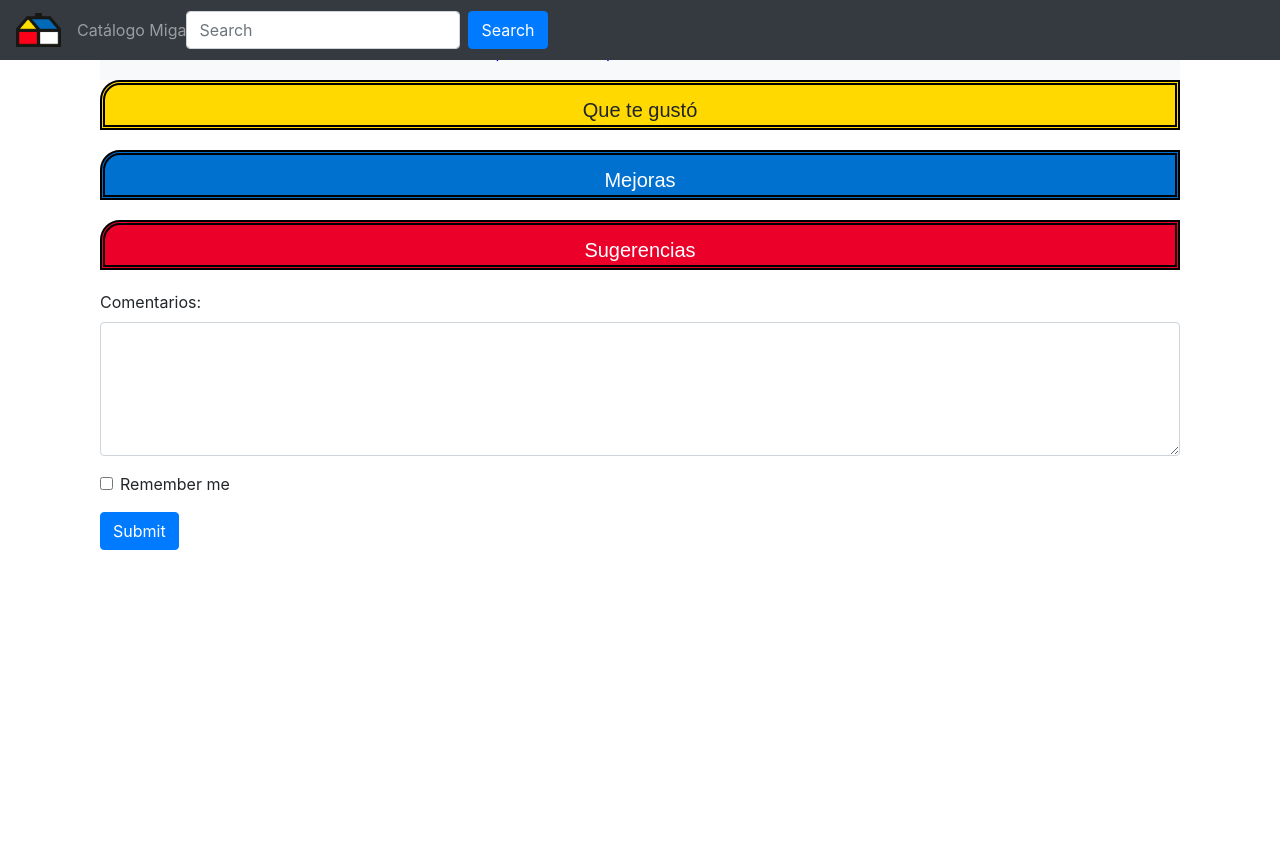
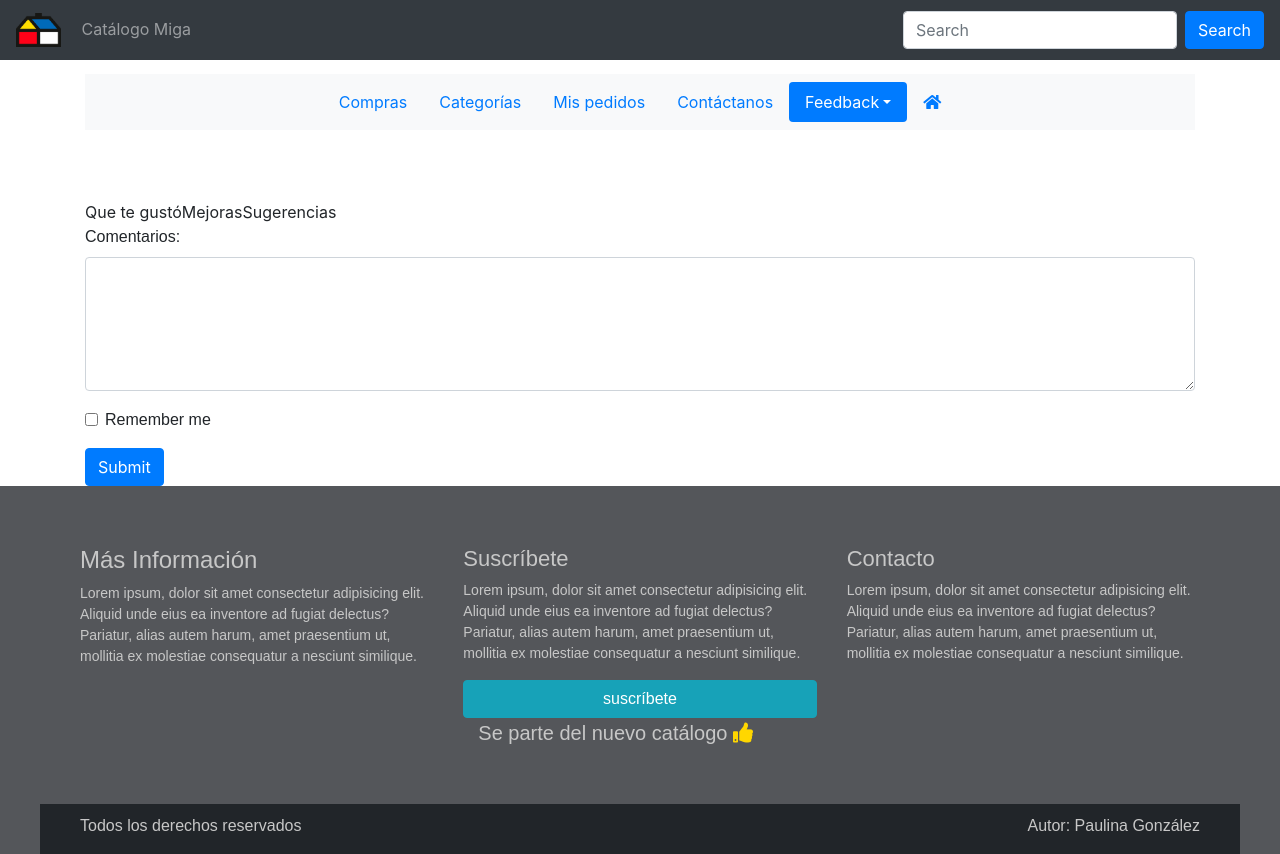
Before and after one commit to PauliGonz/Catalogo-Miga-Maquetacion-Web, a plain HTML site: page secciones/feedback.html in a window 1280 px wide. Before the commit the page ends 800 px from the top, so only its background shows below. Drawn offline with nearby package versions, Linux system fonts and the light colour scheme.

Commit message:
descartado sass anterior

```diff
--- a/css/feedback.css
+++ /dev/null
@@ -1,74 +0,0 @@
-/*LAS SIGUIENTES CLASES USAN BEM*/
-/*azul*/
-/*rojo*/
-/*amarillo*/
-.divFeedback {
-  width: 1200px;
-  height: 50px;
-  display: grid;
-  grid-template-rows: 50px;
-  grid-template-columns: 180px 180px 180px 180px 180px;
-  grid-row-gap: 10px;
-  grid-column-gap: 20px;
-  justify-content: center; }
-
-.etiqueta1, .etiqueta2, .etiqueta3 {
-  width: 100%;
-  height: 100%;
-  font-family: 'Poppins', sans-serif;
-  font-size: 20px;
-  border-radius: 20px 0px 0px 00px;
-  margin-bottom: 20px;
-  text-align: center;
-  padding-top: 10px;
-  text-decoration: none; }
-
-.tituloPrincipal {
-  font: "Poppins", sans-serif;
-  text-align: center;
-  color: #FFFFFF; }
-
-.barraFondo {
-  background-color: #0071ce;
-  width: 100%;
-  margin: 10px 20px 10px 20px;
-  padding: 20px 100px 20px 100px;
-  border: double 10px #FFFFFF; }
-
-h1 {
-  font-size: 20px;
-  color: blue; }
-
-  nav {}
-    nav ul {
-      list-style-type: none; }
-      nav ul li {
-        display: inline-block;
-        padding-left: 30px; }
-        nav ul li a {
-          color: blue;
-          text-decoration: none; }
-
-
-.etiqueta1 {
-  background-color: #ffd900;
-  border: double 5px;
-  border-color: black; }
-
-.etiqueta2 {
-  background-color: #0071ce;
-  color: #FFFFFF;
-  border: double 5px;
-  border-color: black; }
-
-.etiqueta3 {
-  background-color: #ea0029;
-  color: #FFFFFF;
-  border: double 5px;
-  border-color: black; }
-
-.mainFedback{
-  display: flex;
-  flex-direction: column;
-  flex-wrap: nowrap;
-}
--- a/css/style.css
+++ b/css/style.css
@@ -17,7 +17,6 @@
 
 nav{
 	display: flex;
-	justify-content: space-around;
 	flex-direction: row;
 
 }
@@ -186,11 +185,6 @@ nav{
 .divMainIndex{
 	position: relative;
 	padding-top: 50px;
-
-}
-
-nav.navbar{
-	background-color: rgb(0,113,206);
 }
 
 nav.navbar form{
@@ -198,6 +192,10 @@ nav.navbar form{
 	justify-content: end;
 }
 
+.menuFeedback{
+	display: flex;
+	margin-top: 70px;
+}
 
 /* -------------------------INICIO FOOTER INDEX------------------------ */
 
@@ -295,7 +293,7 @@ footer{
 	}
 }
 
-i{
+div p i {
 	color: gold;
 }
 
--- a/sass/css/feedback.css
+++ /dev/null
@@ -1,68 +0,0 @@
-/*LAS SIGUIENTES CLASES USAN BEM*/
-/*azul*/
-/*rojo*/
-/*amarillo*/
-.divFeedback {
-  width: 1200px;
-  height: 50px;
-  display: grid;
-  grid-template-rows: 50px;
-  grid-template-columns: 180px 180px 180px 180px 180px;
-  grid-row-gap: 10px;
-  grid-column-gap: 20px;
-  justify-content: center; }
-
-.etiqueta1, .etiqueta2, .etiqueta3 {
-  width: 100%;
-  height: 100%;
-  font-family: 'Poppins', sans-serif;
-  font-size: 20px;
-  border-radius: 20px 0px 0px 00px;
-  margin-bottom: 20px;
-  text-align: center;
-  padding-top: 10px;
-  text-decoration: none; }
-
-.tituloPrincipal {
-  font: "Poppins", sans-serif;
-  text-align: center;
-  color: #FFFFFF; }
-
-.barraFondo {
-  background-color: #0071ce;
-  width: 100%;
-  margin: 10px 20px 10px 20px;
-  padding: 20px 100px 20px 100px;
-  border: double 10px #FFFFFF; }
-
-h1 {
-  font-size: 20px;
-  color: blue; }
-
-nav {
-  background-color: lightyellow; }
-  nav ul {
-    list-style-type: none; }
-    nav ul li {
-      display: inline-block;
-      padding-left: 30px; }
-      nav ul li a {
-        color: blue;
-        text-decoration: none; }
-
-.etiqueta1 {
-  background-color: #ffd900;
-  border: double 5px;
-  border-color: black; }
-
-.etiqueta2 {
-  background-color: #0071ce;
-  color: #FFFFFF;
-  border: double 5px;
-  border-color: black; }
-
-.etiqueta3 {
-  background-color: #ea0029;
-  color: #FFFFFF;
-  border: double 5px;
-  border-color: black; }
--- a/sass/scss/_funciones.scss
+++ /dev/null
@@ -1,30 +0,0 @@
-%divFeedback{
-	width: 1200px;
-	height: 50px;
-
-	display: grid;
-	grid-template-rows: 50px;
-	grid-template-columns: 180px 180px 180px 180px 180px;
-	grid-row-gap: 10px;
-	grid-column-gap: 20px;
-
-	justify-content: center;
-}
-
-
-%etiquetaFeedback{
-	width: 100%;
-	height: 100%;
-	font-family: 'Poppins', sans-serif;
-	font-size: 20px;
-	border-radius: 20px 0px 0px 00px;
-	margin-bottom: 20px;
-	text-align: center;
-	padding-top: 10px;
-	text-decoration: none;
-}
-
-@mixin cambiarBorde($tipo, $color){
-	border: $tipo;
-	border-color: $color;
-}
--- a/sass/scss/_main.scss
+++ /dev/null
@@ -1,42 +0,0 @@
-
-nav{
-	background-color: lightyellow;
-	ul{
-		list-style-type: none;
-		li{
-			display: inline-block;
-			padding-left: 30px;
-
-			a{
-				color: blue;
-				text-decoration: none;
-			}
-		}
-	}
-}
-
-
-.divFeedback{
-	@extend %divFeedback;
-}
-
-
-.etiqueta1{
-	@extend %etiquetaFeedback;
-	background-color: $color-terciario;
-	@include cambiarBorde (double 5px, black);
-}
-
-.etiqueta2{
-	@extend %etiquetaFeedback;
-	background-color: $color-principal;
-	color: $color-texto-fondoazul;
-	@include cambiarBorde (double 5px, black);
-}
-
-.etiqueta3{
-	@extend %etiquetaFeedback;
-	background-color: $color-secundario;
-	color: $color-texto-fondoazul;
-	@include cambiarBorde (double 5px, black);
-}
--- a/sass/scss/_variable.scss
+++ /dev/null
@@ -1,6 +0,0 @@
-$color-principal: rgb(0,113,206); /*azul*/
-$color-secundario: rgb(234, 0, 41); /*rojo*/
-$color-terciario: rgb(255,217,0); /*amarillo*/
-$color-texto-fondoazul: #FFFFFF;
-$fuente-principal: 'Poppins', sans-serif;
-$background-color: #54565A;
--- a/sass/scss/feedback.scss
+++ /dev/null
@@ -1,6 +0,0 @@
-/*LAS SIGUIENTES CLASES USAN BEM*/
-
-@import "variable";
-@import "funciones";
-@import "header";
-@import "main";
--- a/secciones/feedback.html
+++ b/secciones/feedback.html
@@ -12,7 +12,7 @@
 		<link rel = "preconnect" href = "https://fonts.gstatic.com">
 		<link href = "https://fonts.googleapis.com/css2? family = Poppins: wght @ 200; 400 & family = Arena movediza: wght @ 500 & display = swap "rel =" stylesheet ">
 
-		<link rel="stylesheet" type="text/css" href="../css/feedback.css">
+		<link rel="stylesheet" type="text/css" href="../css/style.css">
 		<link rel="stylesheet" href="https://maxcdn.bootstrapcdn.com/bootstrap/4.5.2/css/bootstrap.min.css">
 		<link rel="stylesheet" href="https://use.fontawesome.com/releases/v5.7.0/css/all.css" integrity="sha384-lZN37f5QGtY3VHgisS14W3ExzMWZxybE1SJSEsQp9S+oqd12jhcu+A56Ebc1zFSJ" crossorigin="anonymous">
 
@@ -39,13 +39,15 @@
 	<body>
 		<header>
 			<div>
-				<nav class="navbar navbar-expand-sm bg-dark navbar-dark fixed-top">
-					<a class="navbar-brand" href="#">
-						<img src="../Imagenes/casita sodimac.png" alt="logo" style="width:45px;">
-					</a>
-					<span class="navbar-text">Catálogo Miga
-					</span>
-					<form class="form-inline" action="/action_page.php">
+				<nav class="navbar navbar-expand-sm bg-dark navbar-dark fixed-top justify-content-between">
+					<div class="hijoNav">
+						<a class="navbar-brand" href="../index.html">
+							<img src="../Imagenes/casita sodimac.png" alt="logo" style="width:45px;">
+						</a>
+						<span class="navbar-text">Catálogo Miga
+						</span>
+					</div>
+					<form class="hijoNav form-inline" action="/action_page.php">
 						<input class="form-control mr-sm-2" type="text" placeholder="Search">
 						<button class="btn btn-primary" type="submit">Search</button>
 					</form>
@@ -54,16 +56,17 @@
 			<div class="mainIndexHijo"> NUEVO M.I.G.A</div>
 		</header>
 
-		<main class="container">
+
+		<main>
 			<div class="container">
 				<div class="divMainIndex">
 					<nav class="navbar navbar-expand-sm bg-light justify-content-center">
-						<ul class="navbar-nav">
+						<ul class="nav nav-pills">
 							<li class="nav-item">
-								<a class="nav-link" href="../index.html">Home</a>
+								<a class="nav-link" href="Compras.html">Compras</a>
 							</li>
 							<li class="nav-item">
-								<a class="nav-link" href="Compras.html">Compras</a>
+								<a class="nav-link" href="Categorias.html">Categorías</a>
 							</li>
 							<li class="nav-item">
 								<a class="nav-link" href="Mis pedidos.html">Mis pedidos</a>
@@ -76,17 +79,20 @@
 								<div class="dropdown-menu">
 
 									<a href="feedback.html" class="dropdown-item">Que te gustó</a>
-									<a href="feedback.html" class="dropdown-item">Sugerencias</a>
-									<a href="feedback.html" class="dropdown-item">Mejoras</a>
+									<a href="" class="dropdown-item">Sugerencias</a>
+									<a href="" class="dropdown-item">Mejoras</a>
 
 								</div>
+							</li>
+							<li class="nav-item">
+								<a class="nav-link" href="../index.html"><i class="fas fa-home"></i></a>
 							</li>
 						</ul>
 					</nav>
 				</div>
 			</div>
 
-			<div class="container" class="divFeedback">
+			<div class="container menuFeedback">
 				<div class="etiqueta1">Que te gustó</a></div>
 				<div class="etiqueta2">Mejoras</a></div>
 				<div class="etiqueta3">Sugerencias</a></div>
@@ -112,6 +118,38 @@
 		</main>
 
 		<footer>
+			<div class="containerFooter">
+				<div class="containerSuperior">
+					<div class="columna1">
+						<h4>Más Información</h4>
+						<p>Lorem ipsum, dolor sit amet consectetur adipisicing elit. Aliquid unde eius ea inventore ad fugiat delectus? Pariatur, alias autem harum, amet praesentium ut, mollitia ex molestiae consequatur a nesciunt similique.</p>
+					</div>
+
+					<div class="columna2">
+						<h4>Suscríbete</h4>
+						<p>Lorem ipsum, dolor sit amet consectetur adipisicing elit. Aliquid unde eius ea inventore ad fugiat delectus? Pariatur, alias autem harum, amet praesentium ut, mollitia ex molestiae consequatur a nesciunt similique.</p>
+						<a href="#" class="btn btn-block btn-primary btn-info"><span class="glyphicon glyphicon-play"></span> suscríbete</a>
+
+						<div class="container">
+							<p>Se parte del nuevo catálogo <i class="fas fa-thumbs-up"></i></p>
+						</div>
+					</div>
+
+					<div class="columna3">
+						<h4>Contacto</h4>
+						<p>Lorem ipsum, dolor sit amet consectetur adipisicing elit. Aliquid unde eius ea inventore ad fugiat delectus? Pariatur, alias autem harum, amet praesentium ut, mollitia ex molestiae consequatur a nesciunt similique. </p>
+					</div>
+				</div>
+
+				<div class="containerInferior">
+					<div class="copyright">
+						Todos los derechos reservados
+					</div>
+					<div class="Información">
+						<p>Autor: Paulina González</p>
+					</div>
+				</div>
+			</div>
 
 		</footer>
 
```
Also changed, not shown: index.html (+1 -1 lines), sass/feedback.html (deleted, +0 -69 lines), sass/package.json (deleted, +0 -18 lines), sass/scss/_header.scss (deleted, +0 -20 lines), secciones/Categorias.html (+19 -14 lines), secciones/Compras.html (+23 -15 lines), secciones/Contactanos.html (+22 -17 lines), secciones/Mis pedidos.html (+22 -17 lines), 2 other files.
